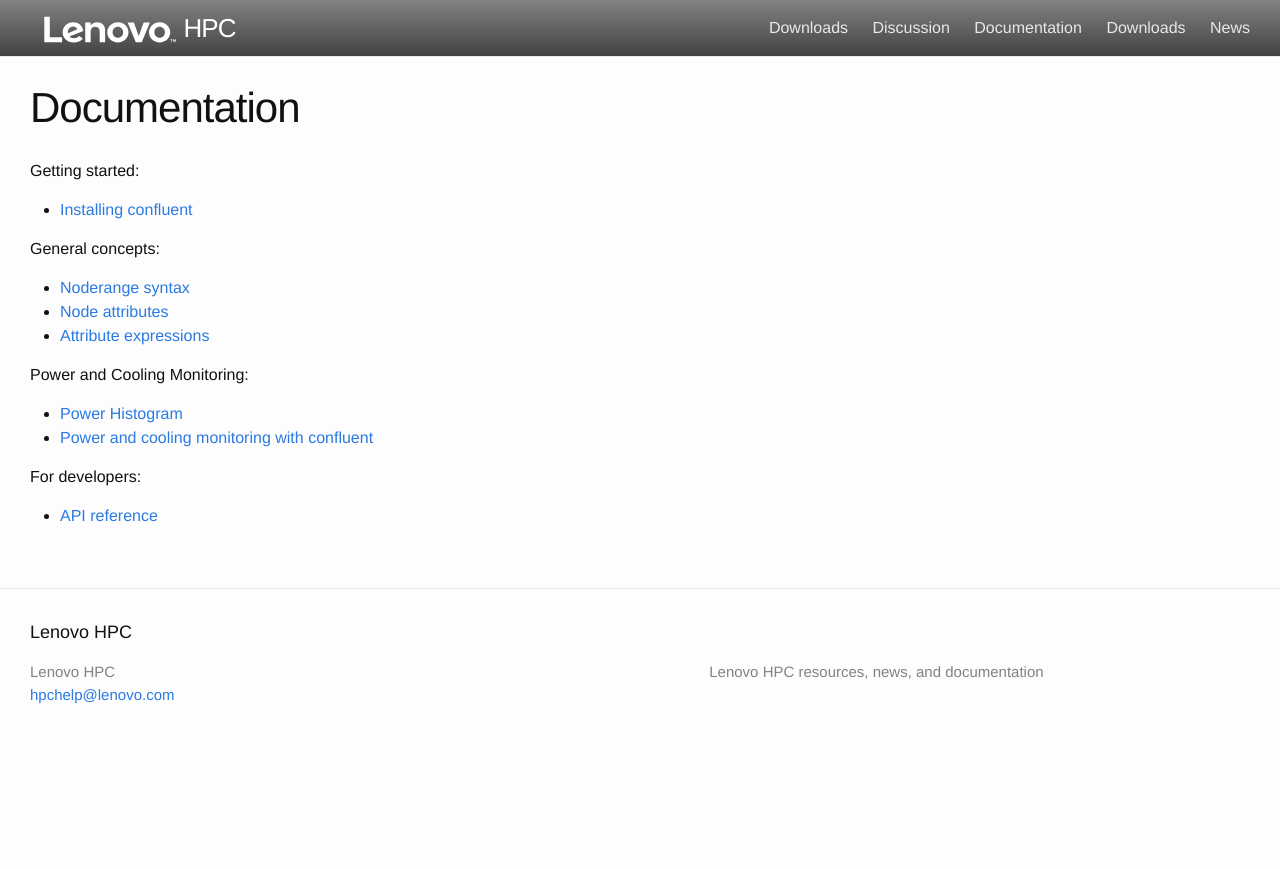
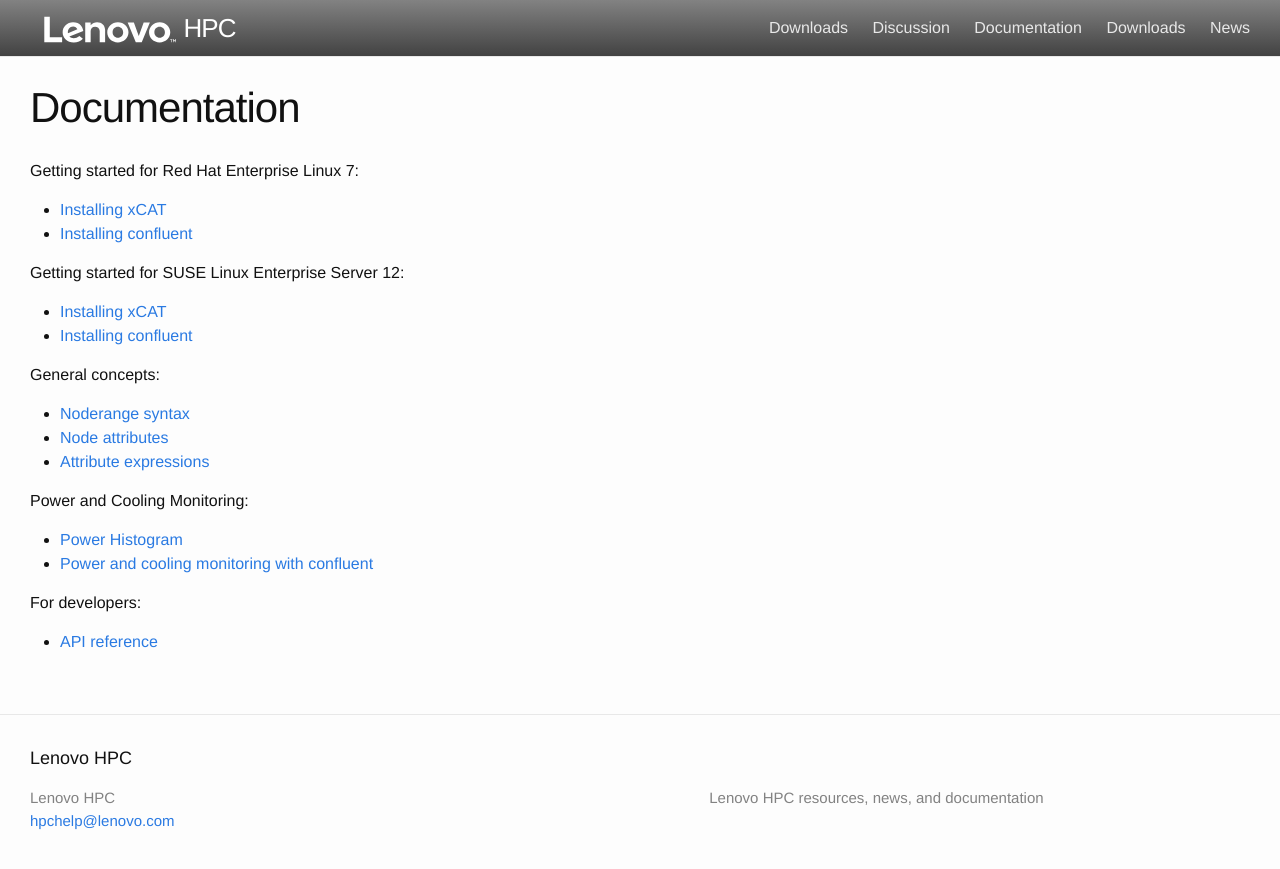
Before and after one commit to xcat2/confluent-docs, a Jekyll site: the page built from documentation.md, in a window 1280 px wide. Shown: the top 869 px of the page. Built offline with Jekyll 4.4.1, drawn with Linux system fonts in a browser that asks for light colours.

Commit message:
Updatin Getting started links

```diff
--- a/documentation.md
+++ b/documentation.md
@@ -5,9 +5,13 @@
 toplevel: yes
 ---
 
-Getting started:
+Getting started for Red Hat Enterprise Linux 7:
+* [Installing xCAT ]({{ site.baseurl }}/documentation/installxcat_rhel.html)
+* [Installing confluent ]({{ site.baseurl }}/documentation/installconfluent_rhel.html)
 
-* [Installing confluent]({{ site.baseurl }}/documentation/installconfluent.html)
+Getting started for SUSE Linux Enterprise Server 12:
+* [Installing xCAT ]({{ site.baseurl }}/documentation/installxcat_suse.html)
+* [Installing confluent ]({{ site.baseurl }}/documentation/installconfluent_suse.html)
 
 General concepts:
 
```
Also changed, not shown: docs/installconfluent_rhel.md (+3 -7 lines), docs/installconfluent_suse.md (+2 -6 lines).
